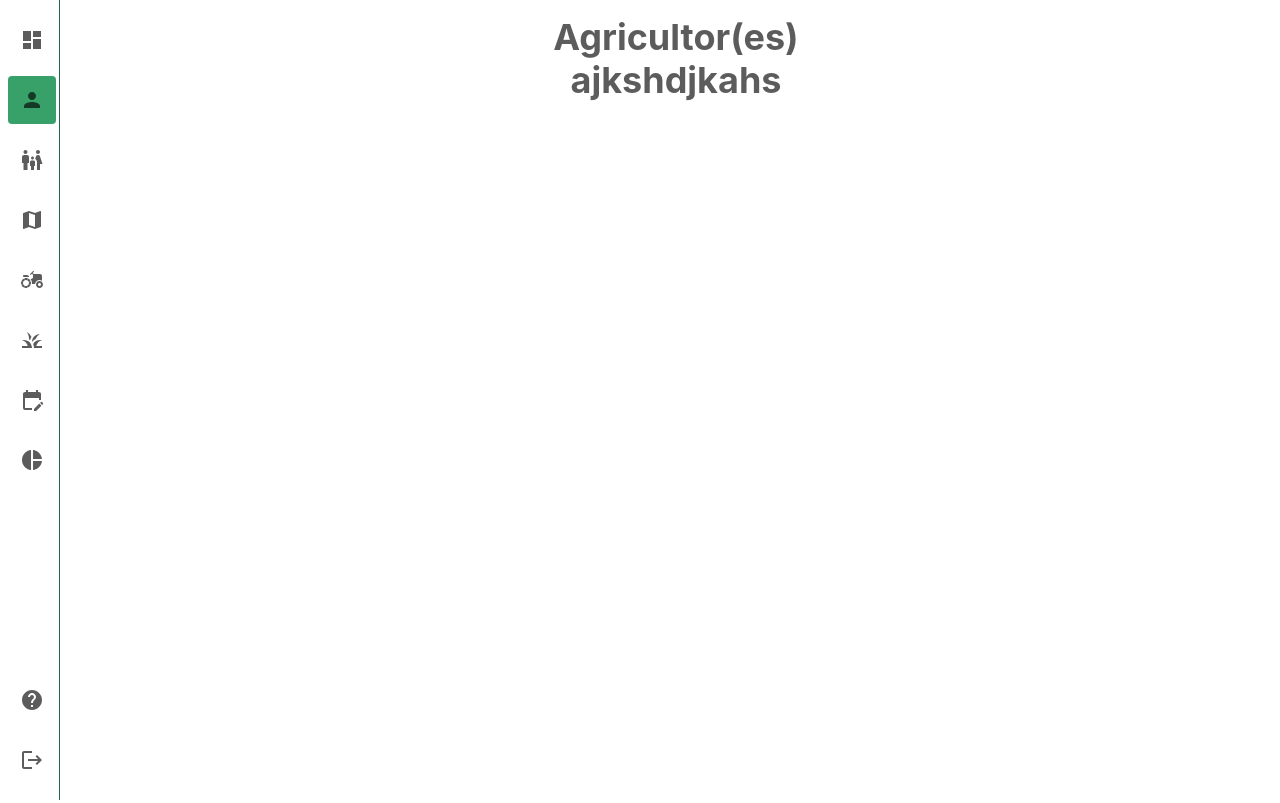
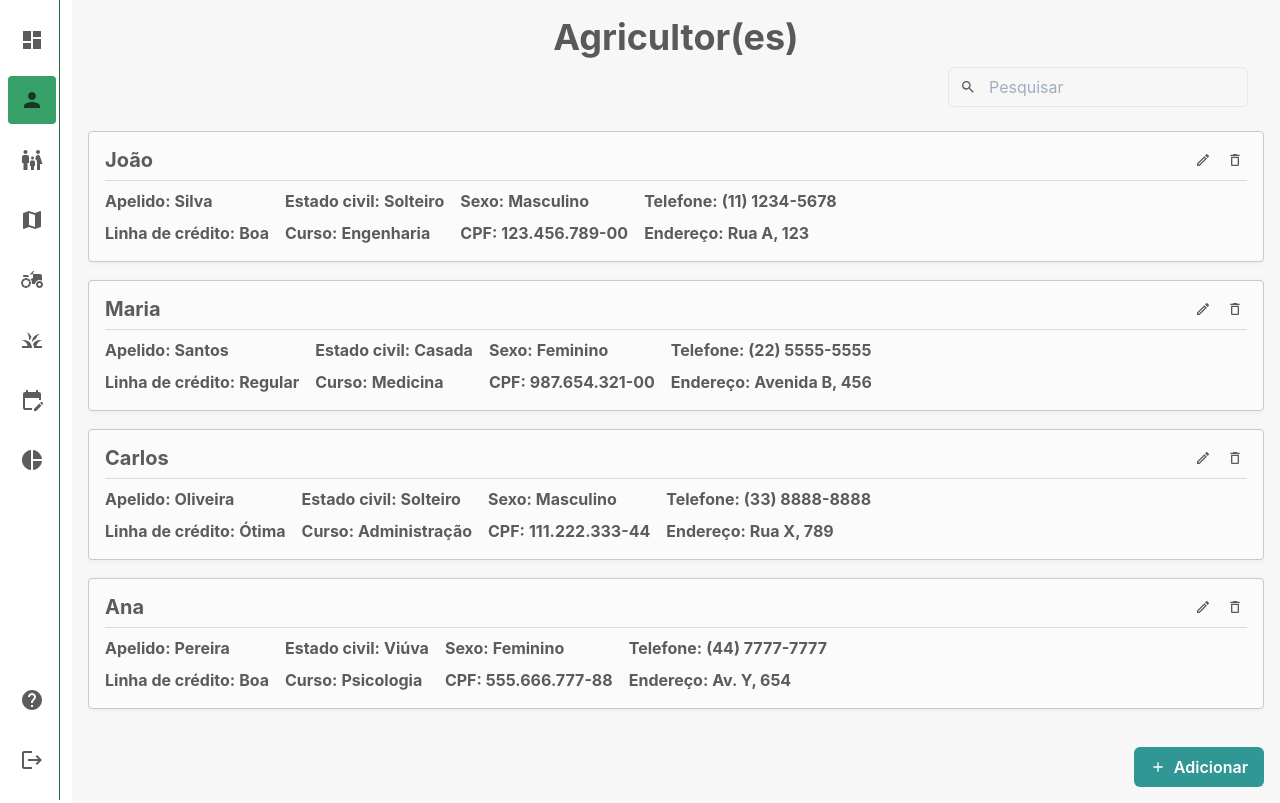
Before and after one commit to FranciscoMaik/agrotech, a Next.js app: page / in a window 1280 px wide. Both pictures are taken after a click on the element 32 px from the left and 100 px from the top of the page. Built offline with nearby package versions, Linux system fonts and the light colour scheme.

Commit message:
feat: create page list farmers

```diff
--- a/src/components/Content/index.tsx
+++ b/src/components/Content/index.tsx
@@ -11,7 +11,7 @@ interface ContentProps {
 
 export const Content: React.FC<ContentProps> = function ({ title, children }) {
   return (
-    <Flex padding={4} alignItems="center" direction="column">
+    <Flex padding={4} alignItems="center" direction="column" bgColor="#F7F7F7">
       <Heading>{changeTitle(title)}</Heading>
       {children}
     </Flex>
--- /dev/null
+++ b/src/components/areas/Agricultor/components/List/index.tsx
@@ -0,0 +1,117 @@
+import React from 'react';
+
+import { MdOutlineEdit, MdDeleteOutline } from 'react-icons/md';
+
+import { Box, Text, Heading, Divider, Flex, Center } from '@chakra-ui/react';
+
+interface ListProps {
+  name: string;
+  cpf: string;
+  surname: string;
+  sex: string;
+  maritalStatus: string;
+  creditLine: string;
+  course: string;
+  phone: string;
+  address: string;
+}
+
+export const List: React.FC<ListProps> = function ({
+  name,
+  surname,
+  creditLine,
+  maritalStatus,
+  address,
+  course,
+  cpf,
+  phone,
+  sex,
+}) {
+  return (
+    <Box
+      padding={4}
+      borderRadius={4}
+      border="1px solid"
+      borderColor="#c9c9c9"
+      bgColor="#fbfbfb"
+      boxShadow="0px 1px 4px 0px rgba(201, 201, 201, 0.25)"
+    >
+      <Flex justifyContent="space-between">
+        <Heading size="md">{name}</Heading>
+        <Flex gap={2}>
+          <Center
+            _hover={{
+              backgroundColor: 'green.500',
+              transition: '500ms',
+            }}
+            cursor="pointer"
+            height={6}
+            width={6}
+            borderRadius={4}
+          >
+            <MdOutlineEdit />
+          </Center>
+
+          <Center
+            _hover={{
+              backgroundColor: 'green.500',
+              transition: '500ms',
+            }}
+            cursor="pointer"
+            height={6}
+            width={6}
+            borderRadius={4}
+          >
+            <MdDeleteOutline style={{ cursor: 'pointer' }} />
+          </Center>
+        </Flex>
+      </Flex>
+      <Divider marginBlock={2} color="green.700" />
+      <Flex gap={4}>
+        <Flex flexDir="column" gap={2}>
+          <Flex gap={1}>
+            <Text>Apelido: </Text>
+            <Text>{surname}</Text>
+          </Flex>
+          <Flex gap={1}>
+            <Text>Linha de crédito: </Text>
+            <Text>{creditLine}</Text>
+          </Flex>
+        </Flex>
+
+        <Flex flexDir="column" gap={2}>
+          <Flex gap={1}>
+            <Text>Estado civil: </Text>
+            <Text>{maritalStatus}</Text>
+          </Flex>
+          <Flex gap={1}>
+            <Text>Curso: </Text>
+            <Text>{course}</Text>
+          </Flex>
+        </Flex>
+
+        <Flex flexDir="column" gap={2}>
+          <Flex gap={1}>
+            <Text>Sexo: </Text>
+            <Text>{sex}</Text>
+          </Flex>
+          <Flex gap={1}>
+            <Text>CPF: </Text>
+            <Text>{cpf}</Text>
+          </Flex>
+        </Flex>
+
+        <Flex flexDir="column" gap={2}>
+          <Flex gap={1}>
+            <Text>Telefone: </Text>
+            <Text>{phone}</Text>
+          </Flex>
+          <Flex gap={1}>
+            <Text>Endereço: </Text>
+            <Text>{address}</Text>
+          </Flex>
+        </Flex>
+      </Flex>
+    </Box>
+  );
+};
--- /dev/null
+++ b/src/components/areas/Agricultor/components/RegisterFarmer/index.tsx
@@ -0,0 +1,57 @@
+import React from 'react';
+
+import {
+  Modal,
+  ModalOverlay,
+  ModalContent,
+  ModalHeader,
+  ModalFooter,
+  ModalBody,
+  ModalCloseButton,
+  Button,
+} from '@chakra-ui/react';
+
+interface RegisterFarmerProps {
+  isOpen: boolean;
+  onClose: () => void;
+}
+
+export const RegisterFarmer: React.FC<RegisterFarmerProps> = function ({
+  isOpen,
+  onClose,
+}) {
+  return (
+    <Modal isOpen={isOpen} onClose={onClose}>
+      <ModalOverlay />
+      <ModalContent>
+        <ModalHeader>Modal Title</ModalHeader>
+        <ModalCloseButton />
+        <ModalBody>
+          <p>
+            Lorem, ipsum dolor sit amet consectetur adipisicing elit. Facere
+            rerum assumenda porro minima quia accusantium, at numquam ipsam,
+            blanditiis, veritatis velit sunt id officiis necessitatibus ratione
+            nisi in dolore quaerat! Debitis possimus enim fugiat eaque dolores
+            tempora accusamus minima cum culpa tempore, nesciunt cupiditate
+            officiis consequuntur, nam beatae eligendi doloribus. Velit nesciunt
+            ipsa autem nostrum quidem itaque nemo voluptate veniam! Aliquid
+            facilis quasi veritatis iure ab magni obcaecati esse omnis ut
+            blanditiis quaerat, nemo maxime voluptates. Ratione commodi expedita
+            molestias et quibusdam corrupti, consequatur sunt dicta quos
+            excepturi explicabo voluptate. Repellat possimus reprehenderit,
+            obcaecati laborum fuga velit consectetur. In id rerum quod
+            distinctio libero earum cum sed alias voluptate totam ab iure quis
+            inventore reprehenderit explicabo ea accusantium, doloribus ad!
+          </p>
+        </ModalBody>
+
+        <ModalFooter>
+          <Button variant="outline" mr={3} onClick={onClose}>
+            Fechar
+          </Button>
+          <Button colorScheme="blue">Salvar</Button>
+        </ModalFooter>
+      </ModalContent>
+    </Modal>
+  );
+};
--- /dev/null
+++ b/src/components/areas/Agricultor/components/index.ts
@@ -0,0 +1,2 @@
+export { List } from './List';
+export { RegisterFarmer } from './RegisterFarmer';
--- /dev/null
+++ b/src/components/areas/Agricultor/index.tsx
@@ -0,0 +1,79 @@
+import React, { useState } from 'react';
+import styled from 'styled-components';
+
+import {
+  Flex,
+  Button,
+  InputGroup,
+  InputLeftElement,
+  Input,
+} from '@chakra-ui/react';
+
+import { MdAdd, MdOutlineSearch } from 'react-icons/md';
+
+import { List, RegisterFarmer } from './components';
+import { farmers } from './utils/farmers';
+
+const Container = styled.div`
+  display: flex;
+  flex-direction: column;
+  max-height: 74vh;
+  margin-top: 24px;
+  overflow-y: auto;
+  gap: 18px;
+
+  ::-webkit-scrollbar {
+    width: 12px;
+  }
+`;
+
+export const Agricultor: React.FC = function () {
+  const [isOpen, setIsOpen] = useState(false);
+
+  const handleClosedModalRegister = () => {
+    setIsOpen(prev => !prev);
+  };
+
+  return (
+    <>
+      <Flex flexDir="column" w="100%">
+        <Flex mt="2" justifyContent="flex-end" mr={4}>
+          <InputGroup maxW="300px">
+            <InputLeftElement pointerEvents="none">
+              <MdOutlineSearch color="gray.700" />
+            </InputLeftElement>
+            <Input type="text" placeholder="Pesquisar" variant="outline" />
+          </InputGroup>
+        </Flex>
+
+        <Container>
+          {farmers.map(farmer => (
+            <List
+              name={farmer.name}
+              address={farmer.address}
+              course={farmer.course}
+              key={farmer.name}
+              phone={farmer.phone}
+              cpf={farmer.cpf}
+              maritalStatus={farmer.maritalStatus}
+              sex={farmer.sex}
+              creditLine={farmer.creditLine}
+              surname={farmer.surname}
+            />
+          ))}
+        </Container>
+        <Flex w="100%" justifyContent="flex-end" mt={6} mr={4}>
+          <Button
+            leftIcon={<MdAdd />}
+            colorScheme="teal"
+            variant="solid"
+            onClick={handleClosedModalRegister}
+          >
+            Adicionar
+          </Button>
+        </Flex>
+      </Flex>
+      <RegisterFarmer isOpen={isOpen} onClose={handleClosedModalRegister} />
+    </>
+  );
+};
--- /dev/null
+++ b/src/components/areas/Agricultor/utils/farmers.ts
@@ -0,0 +1,112 @@
+export const farmers = [
+  {
+    name: 'João',
+    cpf: '123.456.789-00',
+    surname: 'Silva',
+    sex: 'Masculino',
+    maritalStatus: 'Solteiro',
+    creditLine: 'Boa',
+    course: 'Engenharia',
+    phone: '(11) 1234-5678',
+    address: 'Rua A, 123',
+  },
+  {
+    name: 'Maria',
+    cpf: '987.654.321-00',
+    surname: 'Santos',
+    sex: 'Feminino',
+    maritalStatus: 'Casada',
+    creditLine: 'Regular',
+    course: 'Medicina',
+    phone: '(22) 5555-5555',
+    address: 'Avenida B, 456',
+  },
+  {
+    name: 'Carlos',
+    cpf: '111.222.333-44',
+    surname: 'Oliveira',
+    sex: 'Masculino',
+    maritalStatus: 'Solteiro',
+    creditLine: 'Ótima',
+    course: 'Administração',
+    phone: '(33) 8888-8888',
+    address: 'Rua X, 789',
+  },
+  {
+    name: 'Ana',
+    cpf: '555.666.777-88',
+    surname: 'Pereira',
+    sex: 'Feminino',
+    maritalStatus: 'Viúva',
+    creditLine: 'Boa',
+    course: 'Psicologia',
+    phone: '(44) 7777-7777',
+    address: 'Av. Y, 654',
+  },
+  {
+    name: 'Pedro',
+    cpf: '999.000.111-22',
+    surname: 'Ribeiro',
+    sex: 'Masculino',
+    maritalStatus: 'Casado',
+    creditLine: 'Regular',
+    course: 'Direito',
+    phone: '(55) 6666-6666',
+    address: 'Rua Z, 987',
+  },
+  {
+    name: 'Mariana',
+    cpf: '222.333.444-55',
+    surname: 'Fernandes',
+    sex: 'Feminino',
+    maritalStatus: 'Divorciada',
+    creditLine: 'Boa',
+    course: 'Arquitetura',
+    phone: '(66) 4444-4444',
+    address: 'Av. C, 321',
+  },
+  {
+    name: 'Luiz',
+    cpf: '333.444.555-66',
+    surname: 'Gomes',
+    sex: 'Masculino',
+    maritalStatus: 'Solteiro',
+    creditLine: 'Ótima',
+    course: 'Economia',
+    phone: '(77) 3333-3333',
+    address: 'Rua M, 456',
+  },
+  {
+    name: 'Julia',
+    cpf: '444.555.666-77',
+    surname: 'Martins',
+    sex: 'Feminino',
+    maritalStatus: 'Casada',
+    creditLine: 'Regular',
+    course: 'Ciência da Computação',
+    phone: '(88) 2222-2222',
+    address: 'Av. P, 789',
+  },
+  {
+    name: 'Lucas',
+    cpf: '777.888.999-00',
+    surname: 'Rodrigues',
+    sex: 'Masculino',
+    maritalStatus: 'Solteiro',
+    creditLine: 'Boa',
+    course: 'Medicina Veterinária',
+    phone: '(99) 1111-1111',
+    address: 'Rua N, 987',
+  },
+  {
+    name: 'Isabela',
+    cpf: '888.999.000-11',
+    surname: 'Lima',
+    sex: 'Feminino',
+    maritalStatus: 'Casada',
+    creditLine: 'Ótima',
+    course: 'Engenharia Civil',
+    phone: '(55) 1234-5678',
+    address: 'Av. Q, 654',
+  },
+];
--- a/src/components/index.ts
+++ b/src/components/index.ts
@@ -1,2 +1,3 @@
 export { Menu } from './Menu';
 export { Content } from './Content';
+export { Agricultor } from './areas/Agricultor';
--- a/src/pages/index.tsx
+++ b/src/pages/index.tsx
@@ -2,7 +2,7 @@ import React, { useState } from 'react';
 
 import { Grid, GridItem, Heading } from '@chakra-ui/react';
 
-import { Menu, Content } from '../components';
+import { Menu, Content, Agricultor } from '../components';
 import { IItemsSelected } from '../types';
 
 const Home: React.FC = function () {
@@ -10,7 +10,7 @@ const Home: React.FC = function () {
     dashboard: <Heading>ajkshdjkahs</Heading>,
     agriculturalActivity: <Heading>ajkshdjkahs</Heading>,
     family: <Heading>ajkshdjkahs</Heading>,
-    farmer: <Heading>ajkshdjkahs</Heading>,
+    farmer: <Agricultor />,
     livestockActivity: <Heading>ajkshdjkahs</Heading>,
     locale: <Heading>ajkshdjkahs</Heading>,
     orderOfService: <Heading>ajkshdjkahs</Heading>,
```
